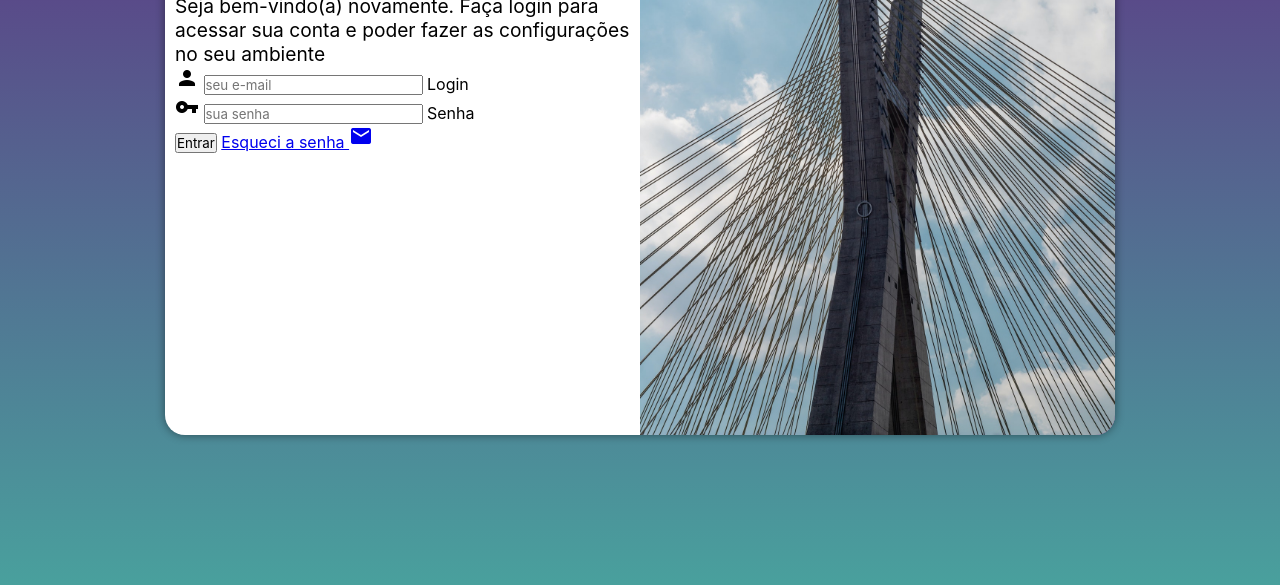
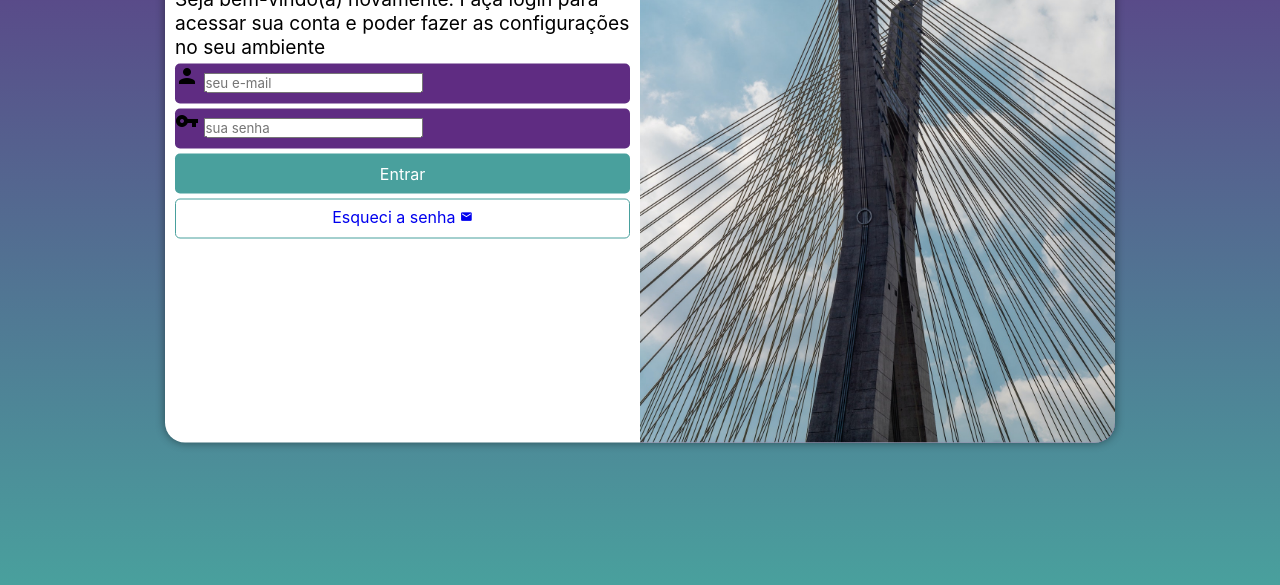
Before and after one commit to mayambasimao/projecto-login, a plain HTML site: page index.html in a window 1280 px wide. Shown: the part 215-800 px from the top of the page. Drawn offline with Linux system fonts and the light colour scheme.

Commit message:
new update

```diff
--- a/estilos/style.css
+++ b/estilos/style.css
@@ -34,7 +34,7 @@ section#login {
 
     background-color: white;
     width: 250px;
-    height: 500px;
+    height: 515px;
     border-radius: 20px;
     box-shadow: 0px 0px 10px rgba(0, 0, 0, 0.452);
 
@@ -63,3 +63,55 @@ div#formulario > h1 {
 div#formulario > p {
     font-size: 0.8em;
 }
+
+form > div.campo {
+    background-color: #5f2c82;
+    display: block;
+    width: 100%;
+    height: 40px;
+    border-radius: 5px;
+    margin: 5px 0px;
+}
+
+div.campo label {
+    display: none;
+}
+
+form > input[type=submit] {
+    display: block;
+    font-size: 1em;
+    width: 100%;
+    height: 40px;
+    background-color: #49a09d;
+    color: white;
+    border: none;
+    border-radius: 5px;
+    cursor: pointer;
+}
+
+form > input[type=submit]:hover {
+    background-color: #367573;
+}
+
+form > a.botao {
+    display: block;
+    text-align: center;
+    font-size: 1em;
+    width: 100%;
+    height: 40px;
+    padding-top: 7px;
+    margin-top: 5px;
+    background-color: white;
+    border: 1px solid #49a09d ;
+    border-radius: 5px;
+    text-decoration: none;
+}
+
+form > a.botao:hover {
+    background-color: #5ed1cd;
+}
+
+form > a.botao > span {
+    font-size: 0.8em;
+
+}
--- a/index.html
+++ b/index.html
@@ -30,7 +30,7 @@
                         <label for="isenha">Senha</label>
                     </div>
                     <input type="submit" value="Entrar">
-                    <a href="esqueci.html">
+                    <a href="esqueci.html" class="botao">
                         Esqueci a senha <span class="material-icons">mail</span>
                     </a>
                 </form>
```
